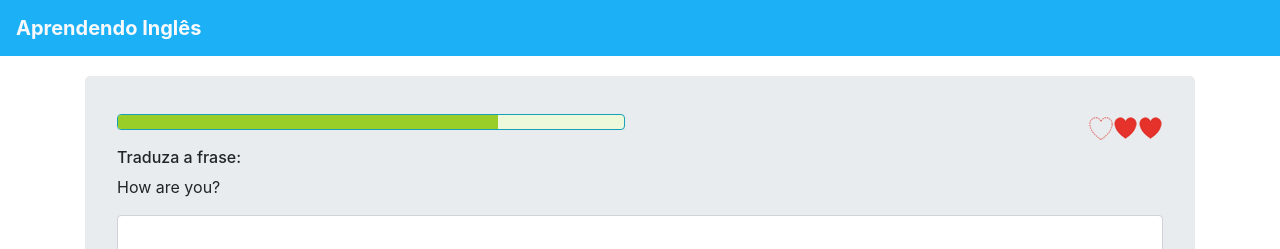
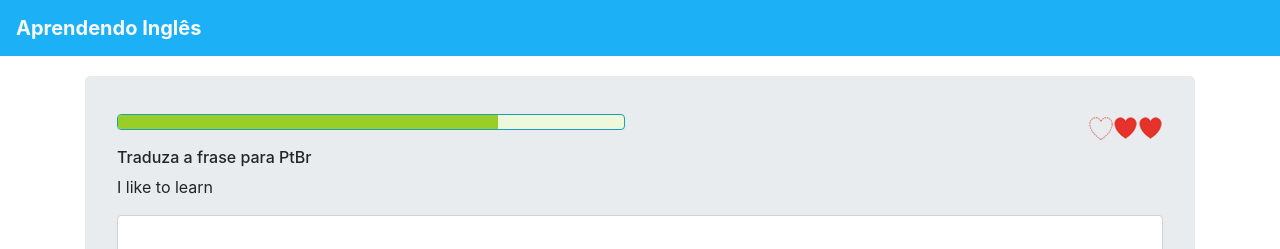
Before and after one commit to sidao-rodrigues/Course-JS-TS-Angular-Udemy, an Angular app in the folder projetos/app1/: page / in a window 1280 px wide. Shown: the top 249 px of the page. Built offline with nearby package versions, Linux system fonts and the light colour scheme.

Commit message:
implementing string interpolation for phrases

```diff
--- a/projetos/app1/src/app/painel/frases-mock.ts
+++ b/projetos/app1/src/app/painel/frases-mock.ts
@@ -1,6 +1,6 @@
 import { Frase } from "../shared/frase.model";
 
-const FRASES: Array<Frase> = [
+export const FRASES: Array<Frase> = [
     { fraseEng: 'I like to learn', frasePtBr: 'Eu gosto de aprender' },
     { fraseEng: 'I whatch tv', frasePtBr: 'Eu assisto tv' },
     { fraseEng: 'How are you?', frasePtBr: 'Como vai você?' },
--- a/projetos/app1/src/app/painel/painel.component.html
+++ b/projetos/app1/src/app/painel/painel.component.html
@@ -12,8 +12,8 @@
         </div>
         <div class="row">
             <div class="col">
-                <h6>Traduza a frase:</h6>
-                <p>How are you?</p>
+                <h6>{{ instrucao }}</h6>
+                <p>{{ frases[0].fraseEng }}</p>
                 <div class="form-group">
                     <textarea class="form-control" rows="3"></textarea>
                 </div>
--- a/projetos/app1/src/app/painel/painel.component.ts
+++ b/projetos/app1/src/app/painel/painel.component.ts
@@ -1,4 +1,7 @@
 import { Component, OnInit } from '@angular/core';
+
+import { Frase } from "../shared/frase.model";
+import { FRASES } from "./frases-mock";
 
 @Component({
   selector: 'app-painel',
@@ -7,7 +10,10 @@ import { Component, OnInit } from '@angular/core';
 })
 export class PainelComponent implements OnInit {
 
-  constructor() { }
+  public frases: Array<Frase> = FRASES;
+  public instrucao: string = 'Traduza a frase para PtBr';
+
+  constructor() { console.log(this.frases); }
 
   ngOnInit(): void {
   }
```
